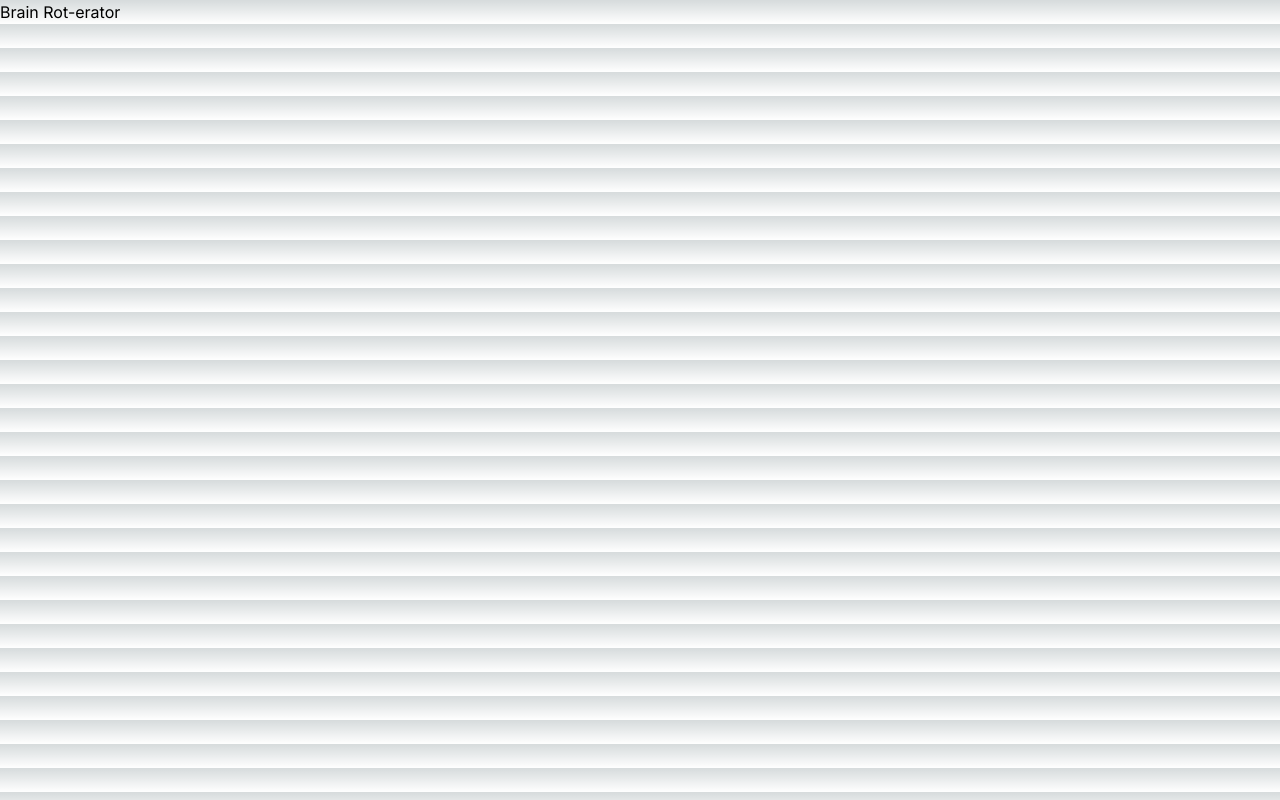
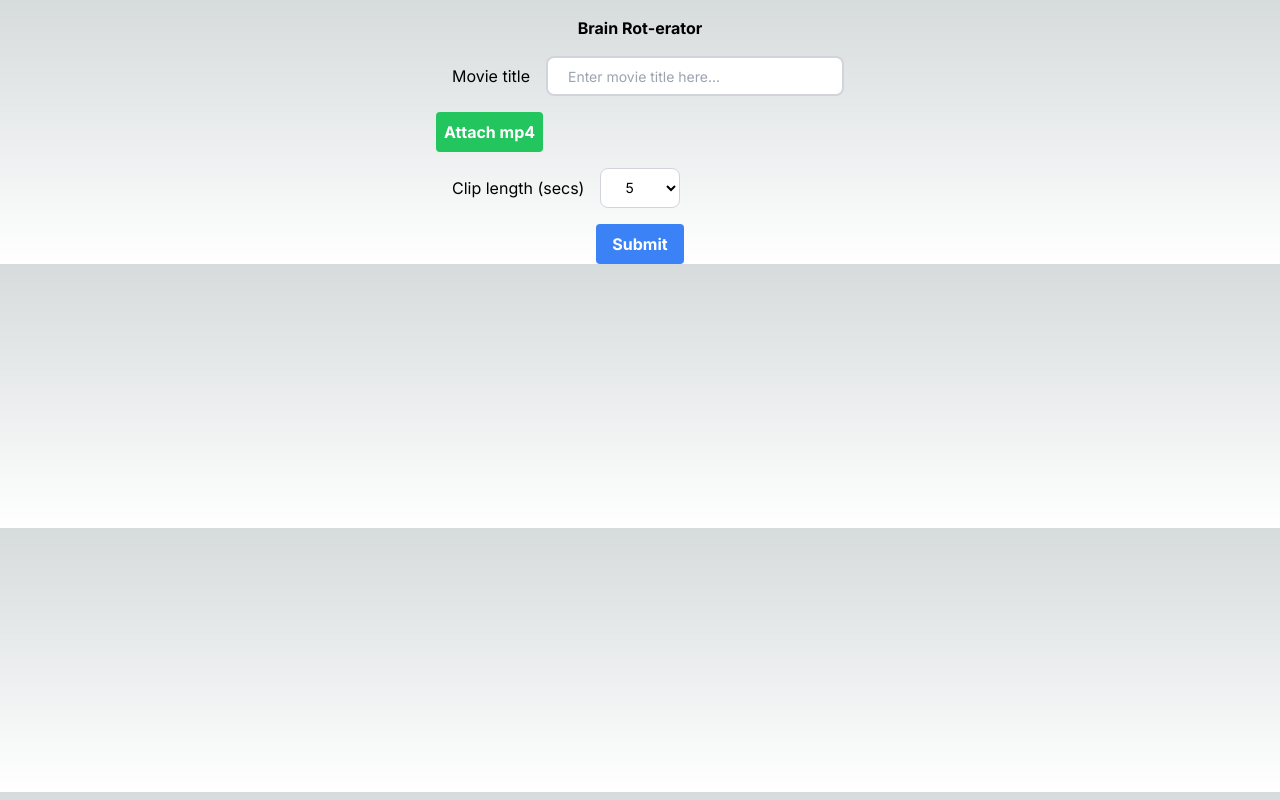
Before and after one commit to BizStream/brain-rot-erator, a Next.js app in the folder brain-rot-erator/: page / in a window 1280 px wide. Built offline with nearby package versions, Linux system fonts and the light colour scheme.

Commit message:
built up UI, created API post request to Python

```diff
--- /dev/null
+++ b/brain-rot-erator/src/app/lib/pythonService.js
@@ -0,0 +1,21 @@
+export async function getClips(title, clipLength, fileName) {
+  const formData = new FormData();
+  formData.append("title", title);
+  formData.append("clipLength", clipLength);
+  formData.append("fileName", fileName);
+
+  try {
+    const response = await fetch("http://localhost:3000/api/clips", {
+      method: "POST",
+      body: formData,
+    });
+
+    if (!response.ok) {
+      throw new Error("Network response was not ok");
+    }
+
+    return await response;
+  } catch (error) {
+    console.error("Error submitting API request:", error);
+  }
+}
--- a/brain-rot-erator/src/app/page.js
+++ b/brain-rot-erator/src/app/page.js
@@ -1,10 +1,106 @@
-'use client';
+"use client";
+import React, { useRef, useState } from "react";
 import Image from "next/image";
+import { getClips } from "./lib/pythonService";
 
 export default function Home() {
+  const [title, setTitle] = useState("");
+  const [clipLength, setClipLength] = useState(5);
+  const [fileName, setFileName] = useState("");
+
+  const fileInputRef = useRef(null);
+
+  const handleSubmit = async (e) => {
+    e.preventDefault();
+    console.log("Form submitted:", title, clipLength);
+    setTitle("");
+    setClipLength(5);
+
+    const answerRes = await getClips(title, clipLength, fileName);
+
+    if (answerRes.status === 200) {
+      console.log("Success");
+    } else {
+      console.log("Error");
+    }
+  };
+
+  const handleAttachClick = (e) => {
+    e.preventDefault();
+    fileInputRef.current.click();
+    console.log("Attach clicked", fileName);
+  };
+
+  const handleFileChange = (files) => {
+    const file = files[0];
+    setFileName(file.name);
+    console.log("File changed", file.name);
+  };
+
   return (
-    <div>
-      <p>Brain Rot-erator</p>
+    <div className="">
+      <div className="flex max-w-900 mx-auto w-full justify-center">
+        <div className="flex flex-col">
+          <p className="flex justify-center my-4 font-bold">Brain Rot-erator</p>
+          <form
+            className="flex flex-col space-y-4"
+            onSubmit={(e) => handleSubmit(e)}
+          >
+            <div className="flex flex-col space-y-4">
+              <div className="flex">
+                <p className="flex items-center px-4">Movie title</p>
+                <input
+                  type="text"
+                  placeholder="Enter movie title here..."
+                  value={title}
+                  onChange={(e) => setTitle(e.target.value)}
+                  className="border-2 border-gray-300 bg-white h-10 px-5 pr-16 rounded-lg text-sm focus:outline-none text-black"
+                />
+              </div>
+
+              <div className="flex">
+                <button
+                  type="button"
+                  onClick={(e) => handleAttachClick(e)}
+                  className="bg-green-500 hover:bg-green-700 text-white font-bold py-2 px-2 rounded flex w-fit"
+                >
+                  Attach mp4
+                </button>
+                <input
+                  type="file"
+                  ref={fileInputRef}
+                  style={{ display: "none" }}
+                  onChange={(e) => handleFileChange(e.target.files)}
+                ></input>
+                <p className="flex items-center px-4 text-blue-500">
+                  {fileName}
+                </p>
+              </div>
+
+              <div className="flex">
+                <p className="flex items-center px-4">Clip length (secs)</p>
+                <select
+                  value={clipLength}
+                  onChange={(e) => setClipLength(e.target.value)}
+                  class="border border-gray-300 bg-white h-10 px-5 rounded-lg text-sm focus:outline-none text-black self-center"
+                >
+                  <option value="5">5</option>
+                  <option value="10">10</option>
+                  <option value="15">15</option>
+                  <option value="20">20</option>
+                </select>
+              </div>
+            </div>
+            <button
+              type="submit"
+              className="bg-blue-500 hover:bg-blue-700 text-white font-bold py-2 px-4 rounded self-center"
+              onClick={(e) => handleSubmit(e)}
+            >
+              Submit
+            </button>
+          </form>
+        </div>
+      </div>
     </div>
   );
 }
--- a/brain-rot-erator/tailwind.config.js
+++ b/brain-rot-erator/tailwind.config.js
@@ -12,6 +12,9 @@ module.exports = {
         "gradient-conic":
           "conic-gradient(from 180deg at 50% 50%, var(--tw-gradient-stops))",
       },
+      maxWidth: {
+        '900': '900px',
+      },
     },
   },
   plugins: [],
```
